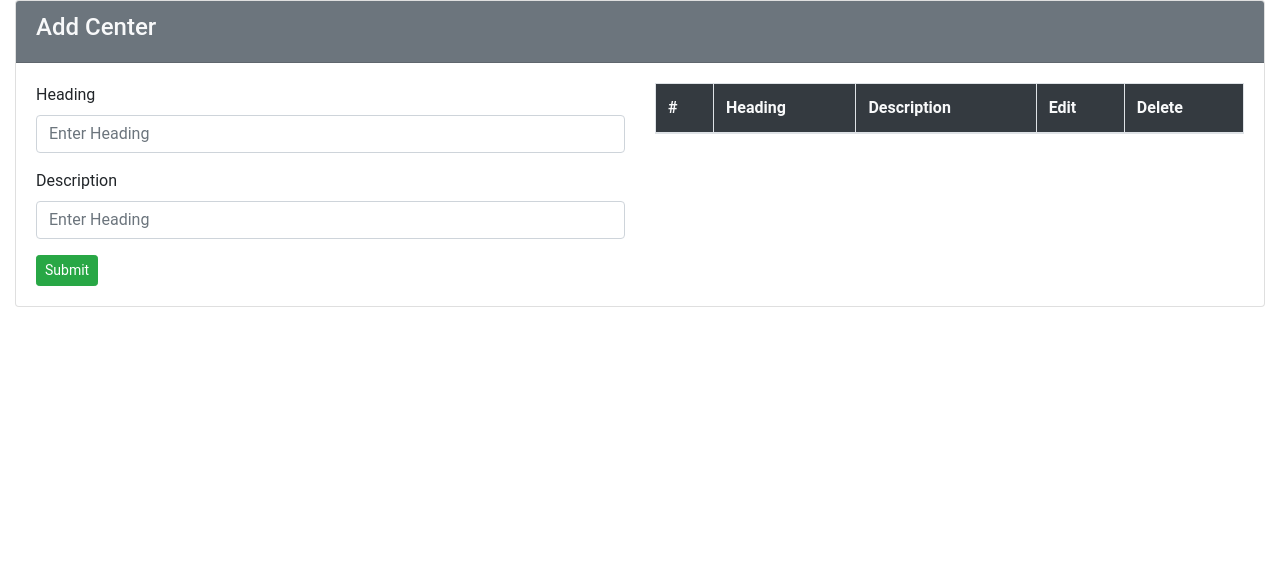
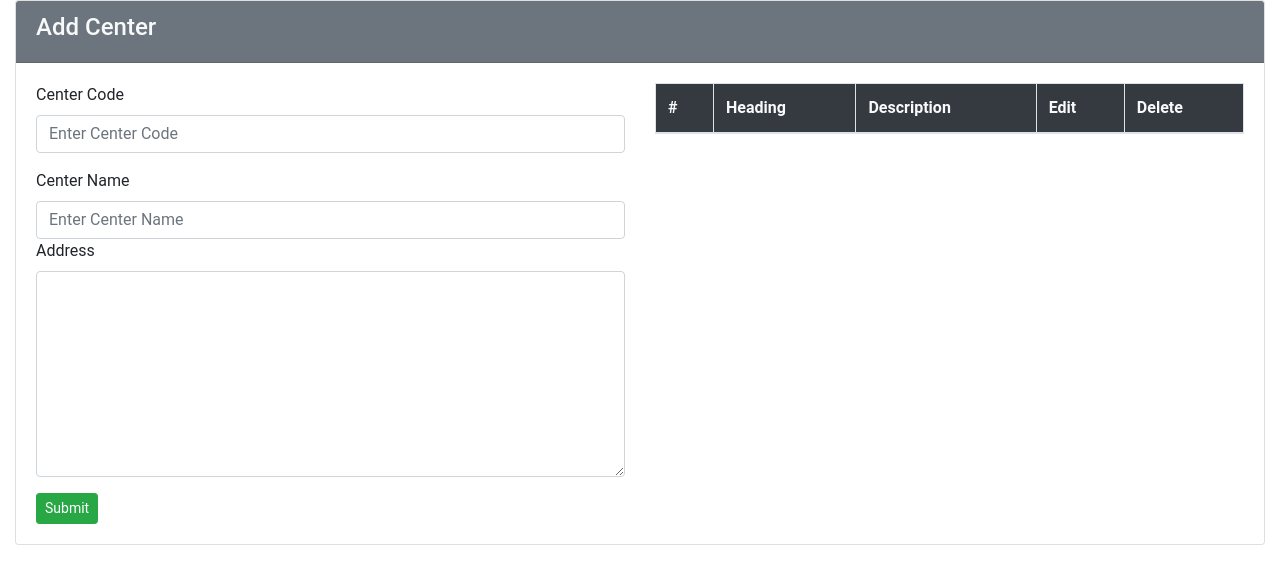
Before and after one commit to PankajBrightcodess/shivanya, a PHP site: page /admin/add_center.php in a window 1280 px wide. Shown: the part 76-660 px from the top of the page. Run offline with PHP 8.4, Linux system fonts and the light colour scheme; the visitor is signed in with stand-in values (Sample User, id 1); data that the repository does not hold is empty; some libraries are stand-ins or nearby versions.

Commit message:
Update add_center.php

```diff
--- a/admin/add_center.php
+++ b/admin/add_center.php
@@ -42,12 +42,16 @@ while ($data=mysqli_fetch_assoc($run)) {
                   <form action="action.php" method="POST" enctype="multipart/form-data">
                      <div class="form-group row">
                                    <div class="col-sm-12 mb-3">
-                                    <label class="label">Heading</label>
-                                   <input type="text" class="form-control" name="heading" placeholder="Enter Heading">
+                                    <label class="label">Center Code</label>
+                                   <input type="text" class="form-control" name="cent_code" placeholder="Enter Center Code">
                                     </div>
                                     <div class="col-sm-12">
-                                      <label class="label">Description</label>
-                                     <input type="text" class="form-control" name="heading" placeholder="Enter Heading">
+                                      <label class="label">Center Name</label>
+                                     <input type="text" class="form-control" name="cent_name" placeholder="Enter Center Name">
+                                    </div>
+                                    <div class="col-sm-12">
+                                      <label class="label">Address</label>
+                                    <textarea class="form-control" name="address" rows="8" col="12"></textarea>
                                     </div>
                       </div>
                     <input type="submit" name="add_aboutus" class="btn btn-success btn-sm" value="Submit">
```
